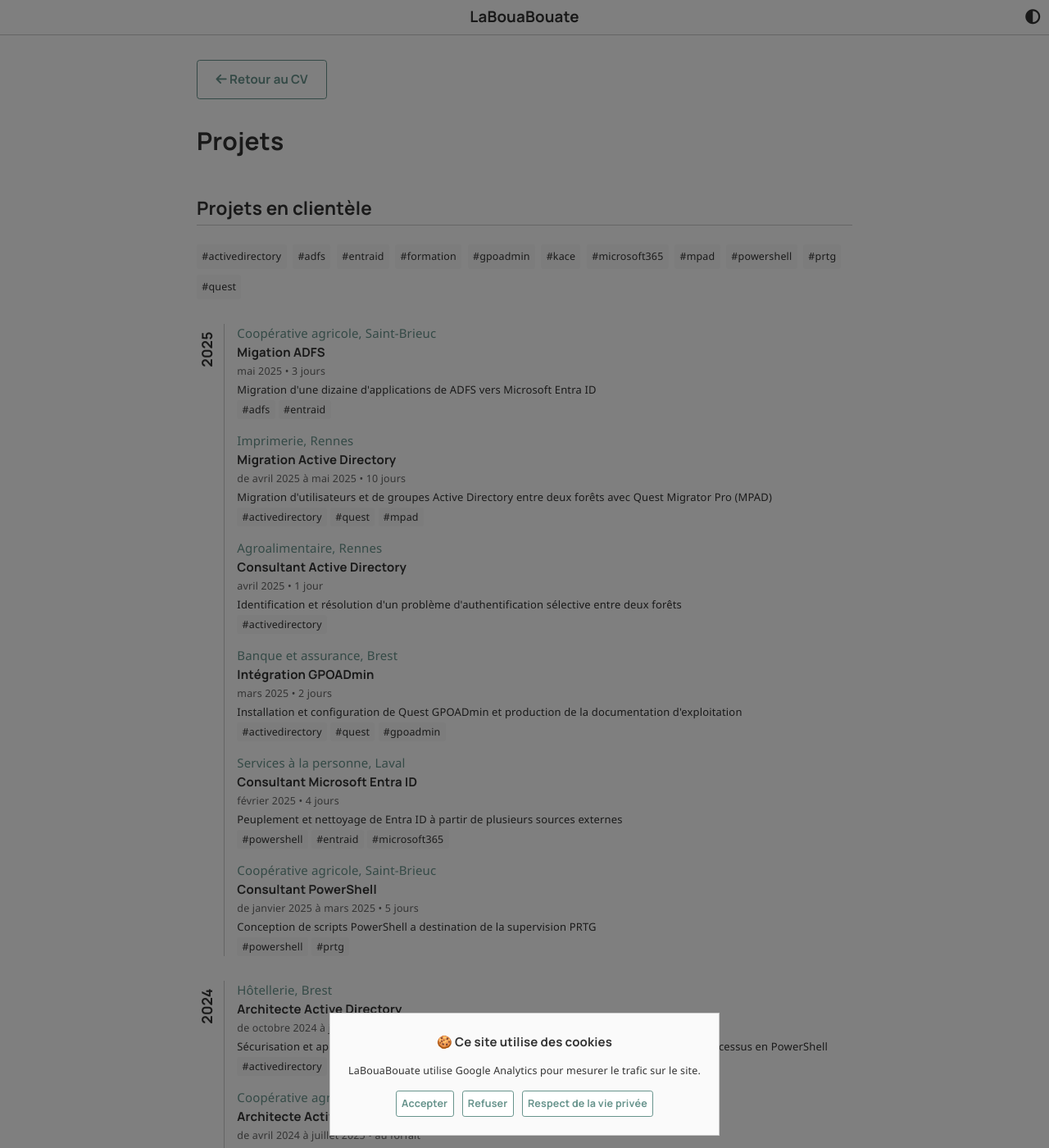
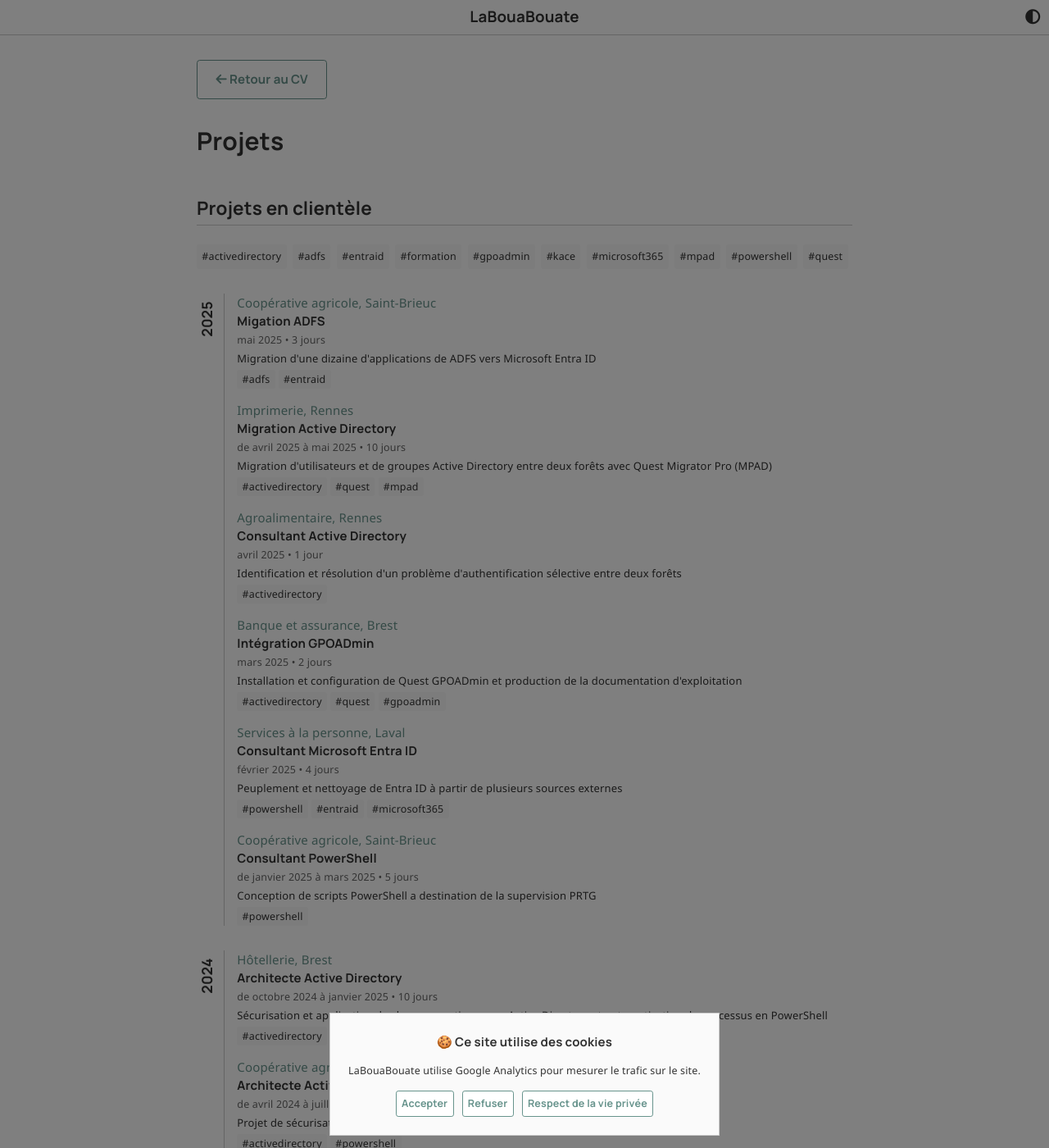
Before and after one commit to leobouard/leobouard.github.io, a Jekyll site: the page built from _pages/projects.html, in a window 1280 px wide and 1400 px high. Shown: the whole window at 82% size. Built offline with Jekyll 4.4.1, drawn with Linux system fonts in a browser that asks for light colours; nearby versions of some CDN libraries; some web fonts are replaced.

Commit message:
Update projects.json

```diff
--- a/_data/projects.json
+++ b/_data/projects.json
@@ -48,7 +48,7 @@
                 "period": "de janvier 2025 à mars 2025",
                 "duration": "5 jours",
                 "description": "Conception de scripts PowerShell a destination de la supervision PRTG",
-                "tags": ["powershell", "prtg"]
+                "tags": ["powershell"]
             }
         ]
     },
```
